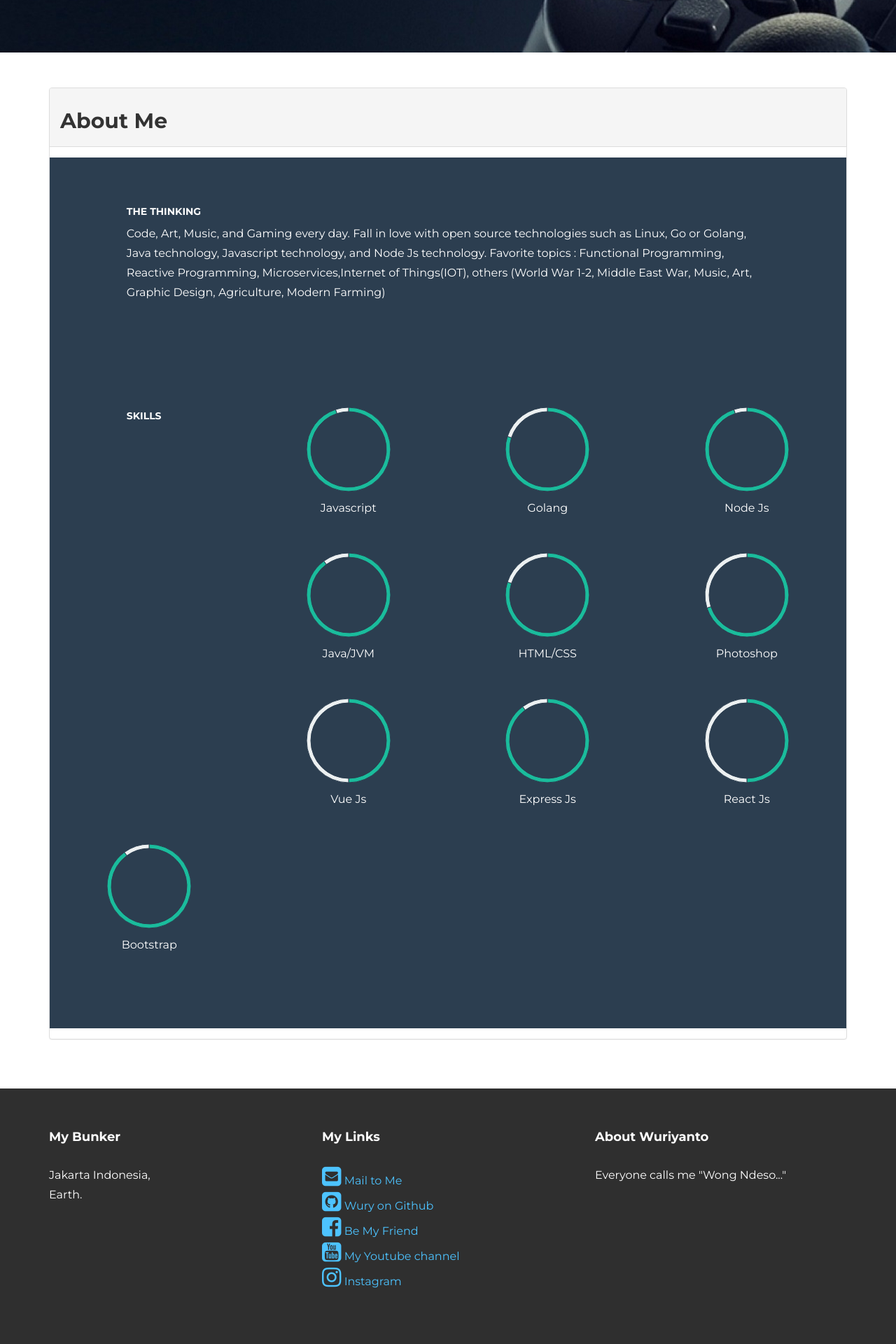
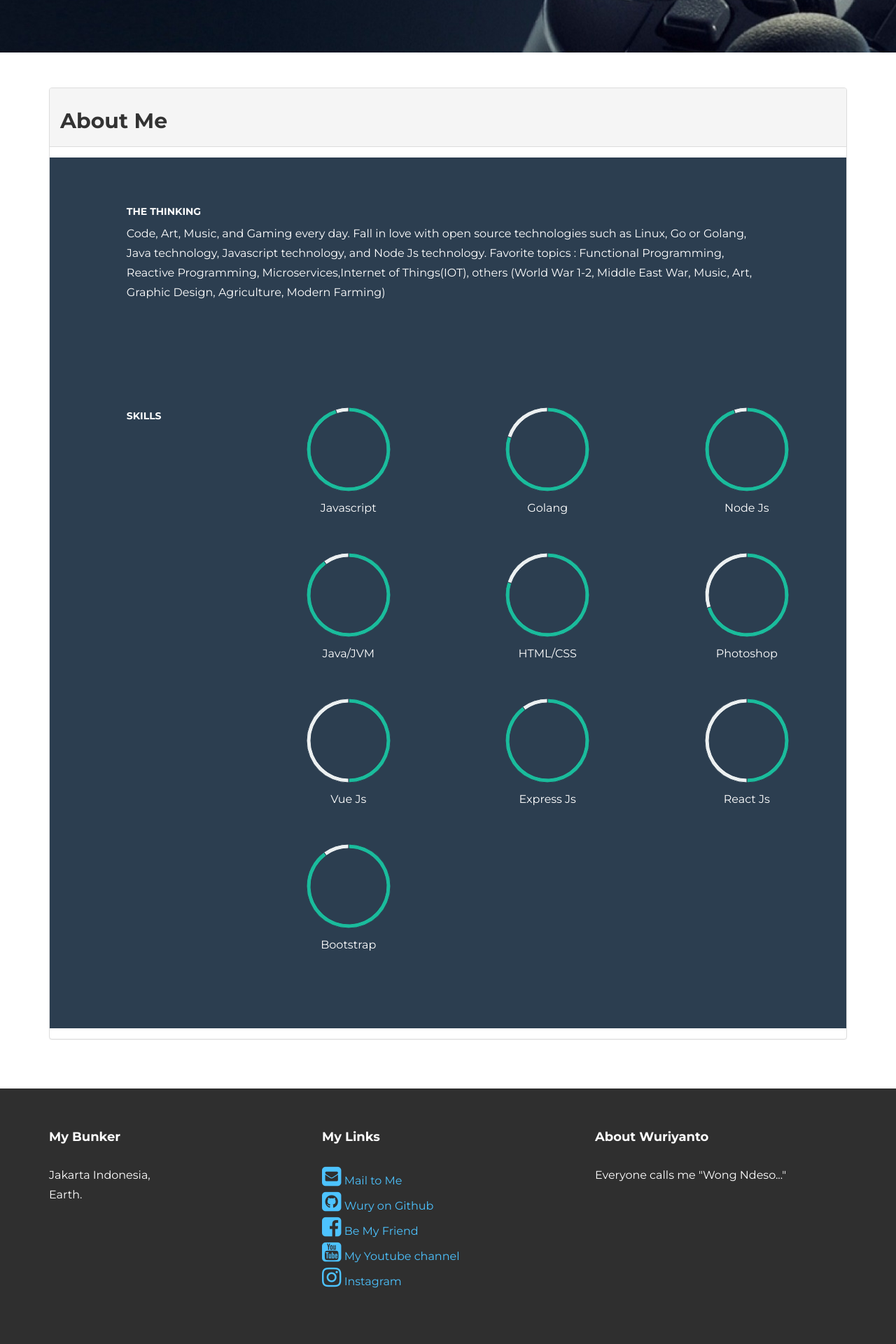
Before and after one commit to wuriyanto48/wuriyanto48.github.io, a Jekyll site: the page built from about/index.html, in a window 1280 px wide. Shown: the part 766-2686 px from the top of the page at 70% size. Built offline with Jekyll 4.4.1, drawn with Linux system fonts in a browser that asks for light colours; nearby versions of some CDN libraries; comment, search, counter and statistics services are not loaded.

Commit message:
update about/ fixing layout #1

```diff
--- a/about/index.html
+++ b/about/index.html
@@ -180,7 +180,7 @@
 				var myDoughnut = new Chart(document.getElementById("react").getContext("2d")).Doughnut(doughnutData);
 		</script>
 	</div>
-	<div class="col-lg-3 centered">
+	<div class="col-lg-3 col-lg-offset-3 centered">
 		<canvas id="bootstrap" height="130" width="130"></canvas>
 		<p>Bootstrap</p>
 		<br>
```
